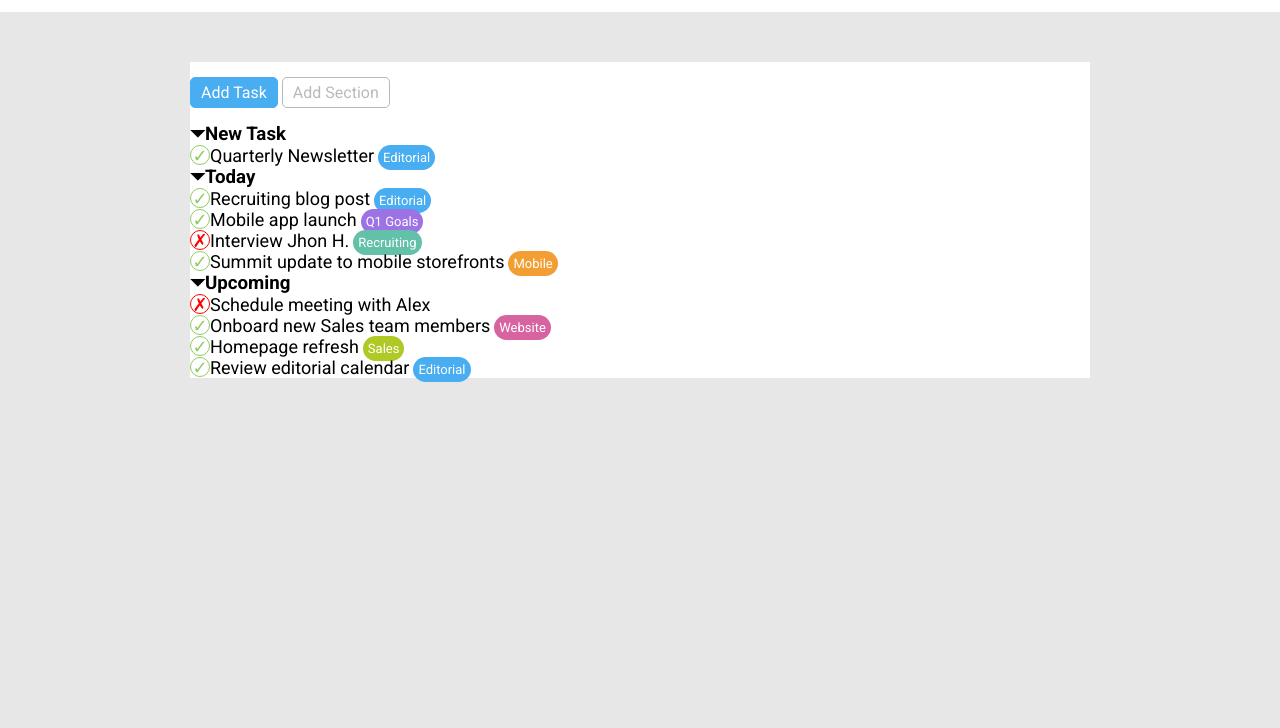
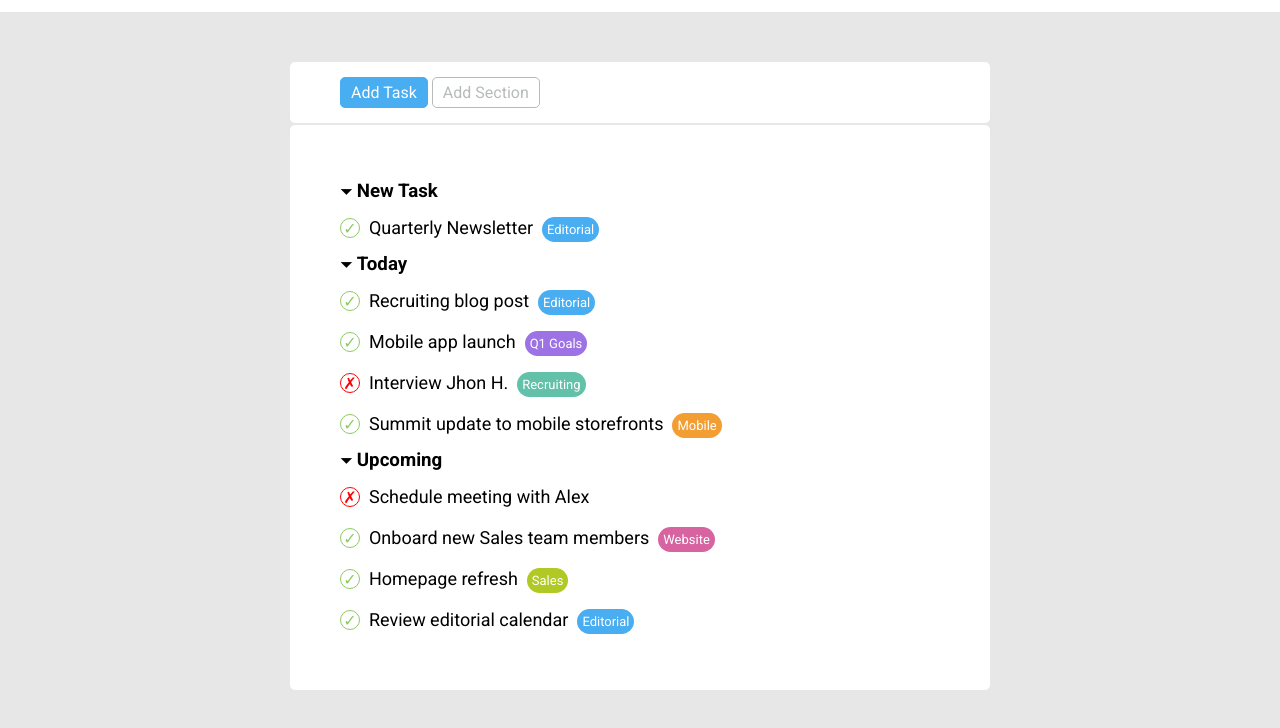
Before and after one commit to EmilDanielSamfirescu/html-css-toboolist, a plain HTML site: page index.html in a window 1280 px wide. Shown: the part 68-796 px from the top of the page. Drawn offline with Linux system fonts and the light colour scheme.

Commit message:
Completato

```diff
--- a/css/style.css
+++ b/css/style.css
@@ -12,7 +12,7 @@ body {
     background-color: #e7e7e7;
 }
 
-header, main {
+header {
     background-color: white;
 }
 
@@ -27,6 +27,15 @@ h1 {
     vertical-align: middle;
 }
 
+h3 {
+    margin: 5px 0;
+    display: inline-block;
+}
+
+.entity {
+    display: inline-block;
+}
+
 #logo {
     vertical-align: middle;
 }
@@ -36,10 +45,23 @@ h1 {
 
 main {
 
-    width: 900px;
+    width: 700px;
     height: auto;
     margin: auto;
     margin-top: 50px;
+}
+
+.upper-container {
+    margin-bottom: 2px;
+    background-color: white;
+    padding: 15px 50px;
+    border-radius: 5px;
+}
+
+.lower-container {
+    background-color: white;
+    padding: 50px;
+    border-radius: 5px;
 }
 
 .up-buttons {
@@ -59,10 +81,6 @@ main {
 .section-button {
     color: #b7babb;
     border-color: #b7babb;
-}
-
-.section-upper {
-    padding: 15px 0;
 }
 
 
@@ -88,9 +106,12 @@ main {
     color: red;
 }
 
+/***** LATERAL BUTTONS *****/
+
 .item-list {
     display: inline-block;
     font-size: 18px;
+    margin: 10px 5px;
 }
 
 .lateral-button {
--- a/index.html
+++ b/index.html
@@ -23,40 +23,61 @@
     <main>
 
         <!-- Prima sezione -->
+        <div class="upper-container --container">
             <section class="section-upper">
                 <div class="up-buttons task-button">Add Task</div>
                 <div class="up-buttons section-button">Add Section</div>
             </section>
+        </div>
         <!-- Fine Prima sezione -->
 
         <!-- Seconda sezione -->
+        <div class="lower-container --container">
             <setion>
-            <h3>&#9207;New Task</h3>
-            <div class="item-list"><span class="circle --check">&check;</span>Quarterly Newsletter</div>
+                <div>
+                    <span class="entity">&#9207;</span>
+                    <h3>New Task</h3>
+                </div>
+                <span class="circle --check">&check;</span>
+                <div class="item-list">Quarterly Newsletter</div>
                 <span class="lateral-button --blu">Editorial</span>
             </setion>
             <!-- Fine Seconda sezione -->
 
             <!-- Terza sezione -->
             <section>
-            <h3>&#9207;Today</h3>
                 <div>
-                <div class="item-list"><span class="circle --check">&check;</span>Recruiting blog post</div>
+                    <span class="entity">&#9207;</span>
+                    <h3>Today</h3>
+                </div>
+                <div>
+                    <span class="circle --check">&check;</span>
+                    <div class="item-list">
+                        Recruiting blog post
+                    </div>
                     <span class="lateral-button --blu">Editorial</span>
                 </div>
 
                 <div>
-                <div class="item-list"><span class="circle --check">&check;</span>Mobile app launch</div>
+                    <span class="circle --check">&check;</span>
+                    <div class="item-list">
+                        Mobile app launch</div>
                     <span class="lateral-button --viola">Q1 Goals</span>
                 </div>
 
                 <div>
-                <div class="item-list"><span class="circle --cross">&cross;</span>Interview Jhon H.</div>
+                    <span class="circle --cross">&cross;</span>
+                    <div class="item-list">
+                        Interview Jhon H.
+                    </div>
                     <span class="lateral-button --verde">Recruiting</span>
                 </div>
 
                 <div>
-                <div class="item-list"><span class="circle --check">&check;</span>Summit update to mobile storefronts</div>
+                    <span class="circle --check">&check;</span>
+                    <div class="item-list">
+                        Summit update to mobile storefronts
+                    </div>
                     <span class="lateral-button --arancione">Mobile</span>
                 </div>
 
@@ -65,24 +86,40 @@
 
             <!-- Quarta sezione -->
             <section>
-            <h3>&#9207;Upcoming</h3>
                 <div>
-                <div class="item-list"><span class="circle --cross">&cross;</span>Schedule meeting with Alex</div>
+                    <span class="entity">&#9207;</span>
+                    <h3>Upcoming</h3>
+                </div>
+                <div>
+                    <span class="circle --cross">&cross;</span>
+                    <div class="item-list">
+                        Schedule meeting with Alex
+                    </div>
                 </div>
 
                 <div>
-                <div class="item-list"><span class="circle --check">&check;</span>Onboard new Sales team members</div>
+                    <span class="circle --check">&check;</span>
+                    <div class="item-list">
+                        Onboard new Sales team members
+                    </div>
                     <span class="lateral-button --fucsia">Website</span>
                 </div>
 
                 <div>
-                <div class="item-list"><span class="circle --check">&check;</span>Homepage refresh</div>
+                    <span class="circle --check">&check;</span>
+                    <div class="item-list">
+                        Homepage refresh
+                    </div>
                     <span class="lateral-button --pistacchio">Sales</span>
                 </div>
 
                 <div>
-                <div class="item-list"><span class="circle --check">&check;</span>Review editorial calendar</div>
+                    <span class="circle --check">&check;</span>
+                    <div class="item-list">
+                        Review editorial calendar
+                    </div>
                     <span class="lateral-button --blu">Editorial</span>
+                </div>
             </div>
 
         </section>
```
Lines whose indentation alone changed are shown as unchanged.
